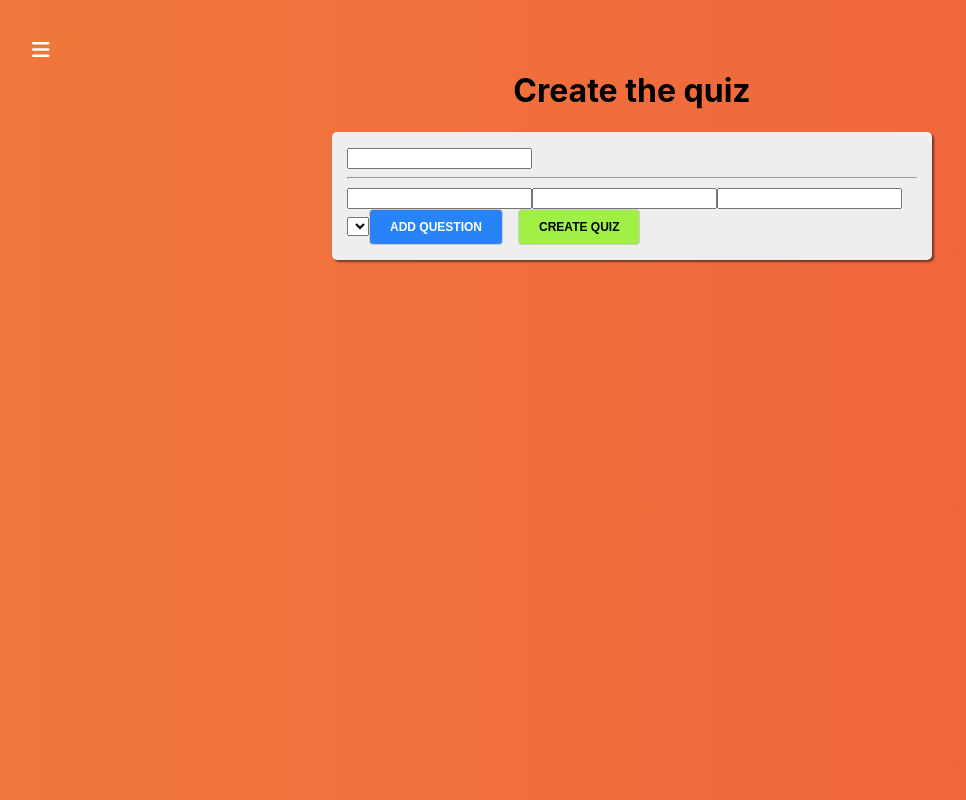
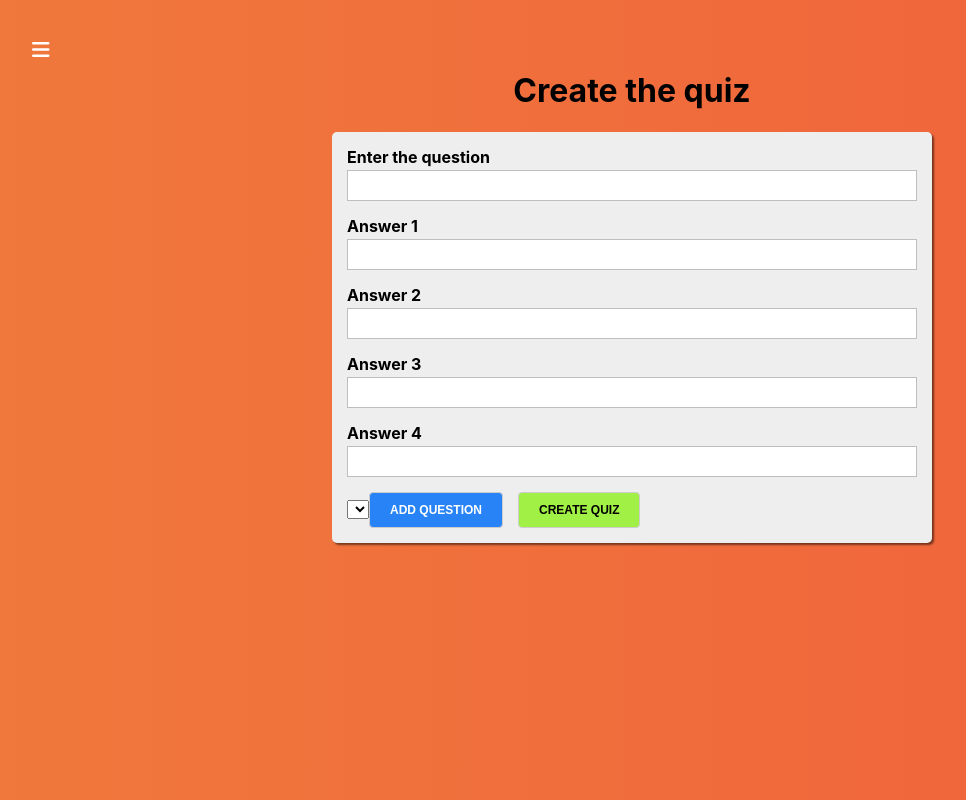
Before and after one commit to tarrinros/react_quiz_app, a React app: page /quiz-creator in a window 1280 px wide. Shown: the whole page, without its empty margins (8-974 px from the left). Built offline with nearby package versions, Linux system fonts and the light colour scheme.

Commit message:
Add dynamic Input component rendering with params

```diff
--- a/src/containers/QuizCreator/QuizCreator.js
+++ b/src/containers/QuizCreator/QuizCreator.js
@@ -1,7 +1,8 @@
 import React, { Component } from 'react'
 import classes from './QuizCreator.module.css'
-import Button from "../../components/UI/Button/Button";
+import Button from "../../components/UI/Button/Button"
 import {createControl} from "../../form/formFramework"
+import Input from "../../components/UI/Input/Input"
 
 function createOptionControl(number) {
   return createControl({
@@ -42,6 +43,28 @@ export default class QuizCreator extends Component {
 
   }
 
+  changeHandler = (controlName, value) => {
+
+  }
+
+  renderInputs = () => {
+    return Object.keys(this.state.formControls).map((controlName, index) => {
+      const control = this.state.formControls[controlName]
+      return (
+        <Input
+          label={control.label}
+          value={control.value}
+          valid={control.valid}
+          shouldValidate={!!control.validation}
+          touched={control.touched}
+          errorMessage={control.errorMessage}
+          onChange={event => this.changeHandler(event.target.value, controlName)}
+
+        />
+      )
+    })
+  }
+
   render() {
     return (
       <div className={classes.QuizCreator}>
@@ -50,11 +73,7 @@ export default class QuizCreator extends Component {
 
 
           <form onSubmit={this.submitHandler}>
-            <input type="text"/>
-            <hr/>
-            <input type="text"/>
-            <input type="text"/>
-            <input type="text"/>
+            {this.renderInputs()}
 
             <select></select>
 
```
